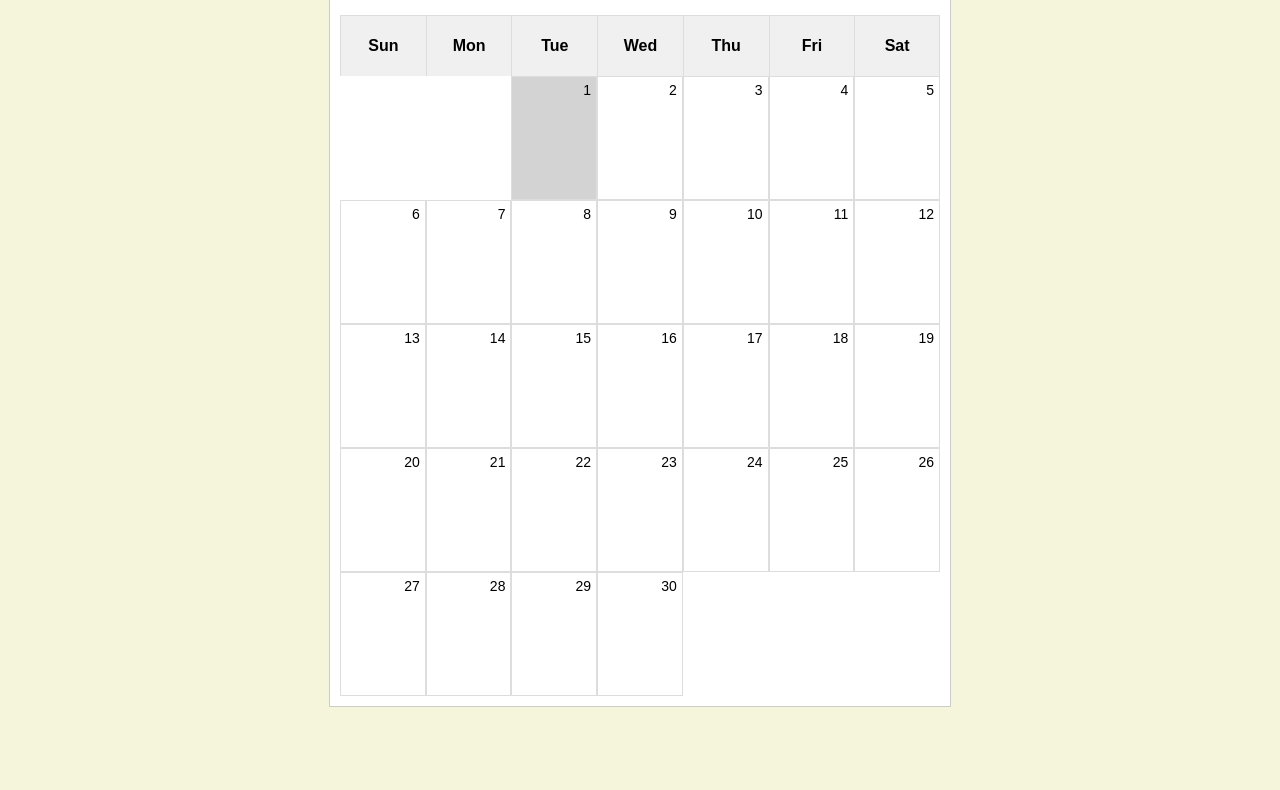
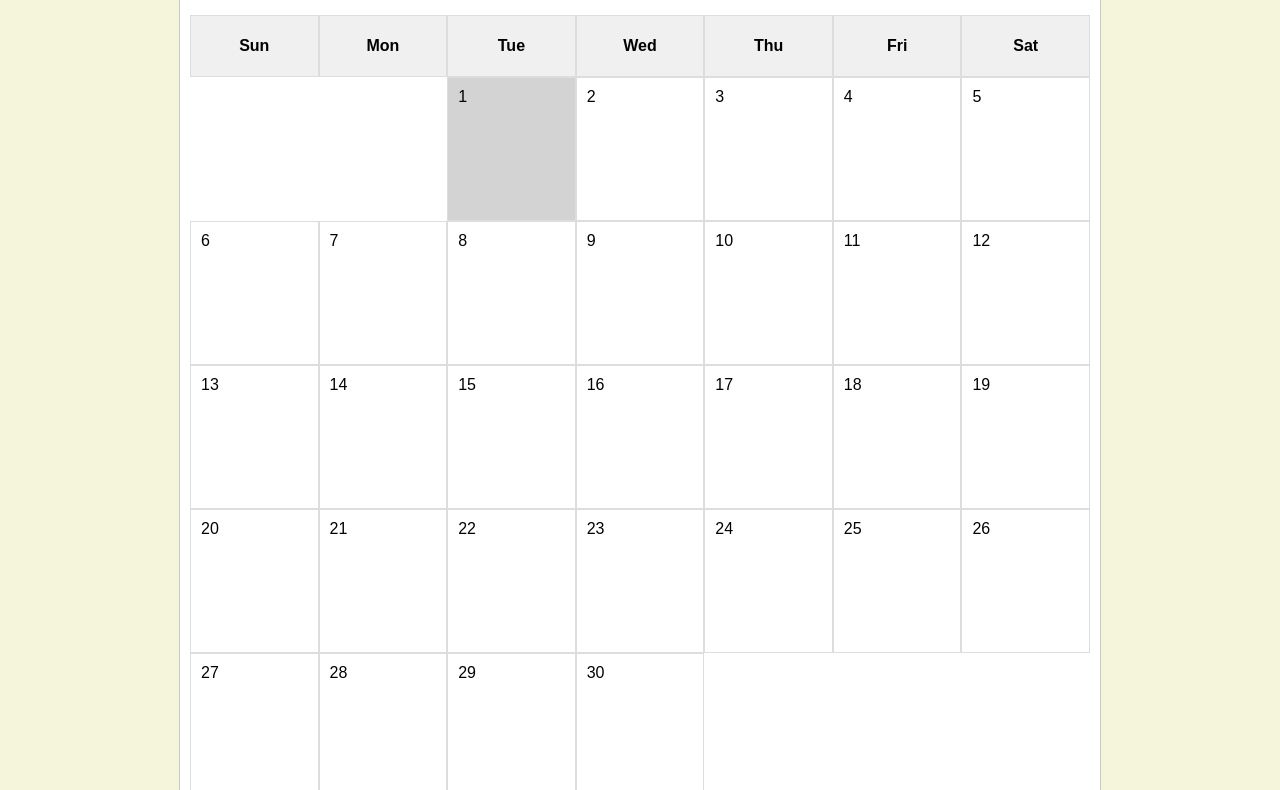
Before and after one commit to hayden-hurst/Tutor-Finder, a website: page views/calendar.html in a window 1280 px wide. Shown: the part 215-1005 px from the top of the page. Before the commit the page ends 922 px from the top, so only its background shows below. Drawn offline with Linux system fonts and the light colour scheme.

Commit message:
calendar

```diff
--- a/views/calendar.html
+++ b/views/calendar.html
@@ -26,25 +26,6 @@
         <meta charset="UTF-8">
         <meta name="viewport" content="width=device-width, initial-scale=1.0">
         <title>Dynamic Calendar</title>
-        <style>
-            body { font-family: Arial, sans-serif; text-align: center; }
-            .calendar { width: 600px; margin: 20px auto; border: 1px solid #ccc; padding: 10px; background-color: #fff; }
-            .header { display: flex; justify-content: space-between; align-items: center; padding: 10px; }
-            .header button { background-color: #005035; color: white; border: none; padding: 5px 10px; cursor: pointer; }
-            .days, .dates { display: grid; grid-template-columns: repeat(7, 1fr); gap: 0; }
-            .day, .date { padding: 10px; border: 1px solid #ddd; position: relative; height: 100px; background: #fff; }
-            .day { font-weight: bold; text-align: center; background-color: #f0f0f0; height: 40px; display: flex; align-items: center; justify-content: center; border-right: none; border-bottom: none; }
-            .day:last-child, .date:nth-child(7n) { border-right: 1px solid #ddd; }
-            .dates .date:nth-child(7n) { border-right: 1px solid #ddd; }
-            .dates .date:nth-child(n+1) { border-bottom: 1px solid #ddd; }
-            .date { cursor: pointer; display: flex; flex-direction: column; align-items: flex-start; padding: 5px; }
-            .date span { position: absolute; top: 5px; right: 5px; font-size: 14px; }
-            .event-text { margin-top: 20px; font-size: 12px; color: #333; }
-            .today { background-color: lightgray; }
-            .event { background-color: lightblue; }
-            .hidden { display: none; }
-            .modal { position: fixed; top: 50%; left: 50%; transform: translate(-50%, -50%); background: white; padding: 20px; border: 1px solid #ccc; box-shadow: 2px 2px 10px rgba(0,0,0,0.2); }
-        </style>
     </head>
     <body>
         <div class="calendar">
@@ -54,8 +35,12 @@
                 <button id="nextMonth">&#9655;</button>
             </div>
             <div class="days">
-                <div class="day">Sun</div><div class="day">Mon</div><div class="day">Tue</div>
-                <div class="day">Wed</div><div class="day">Thu</div><div class="day">Fri</div>
+                <div class="day">Sun</div>
+                <div class="day">Mon</div>
+                <div class="day">Tue</div>
+                <div class="day">Wed</div>
+                <div class="day">Thu</div>
+                <div class="day">Fri</div>
                 <div class="day">Sat</div>
             </div>
             <div class="dates" id="dates"></div>
```
